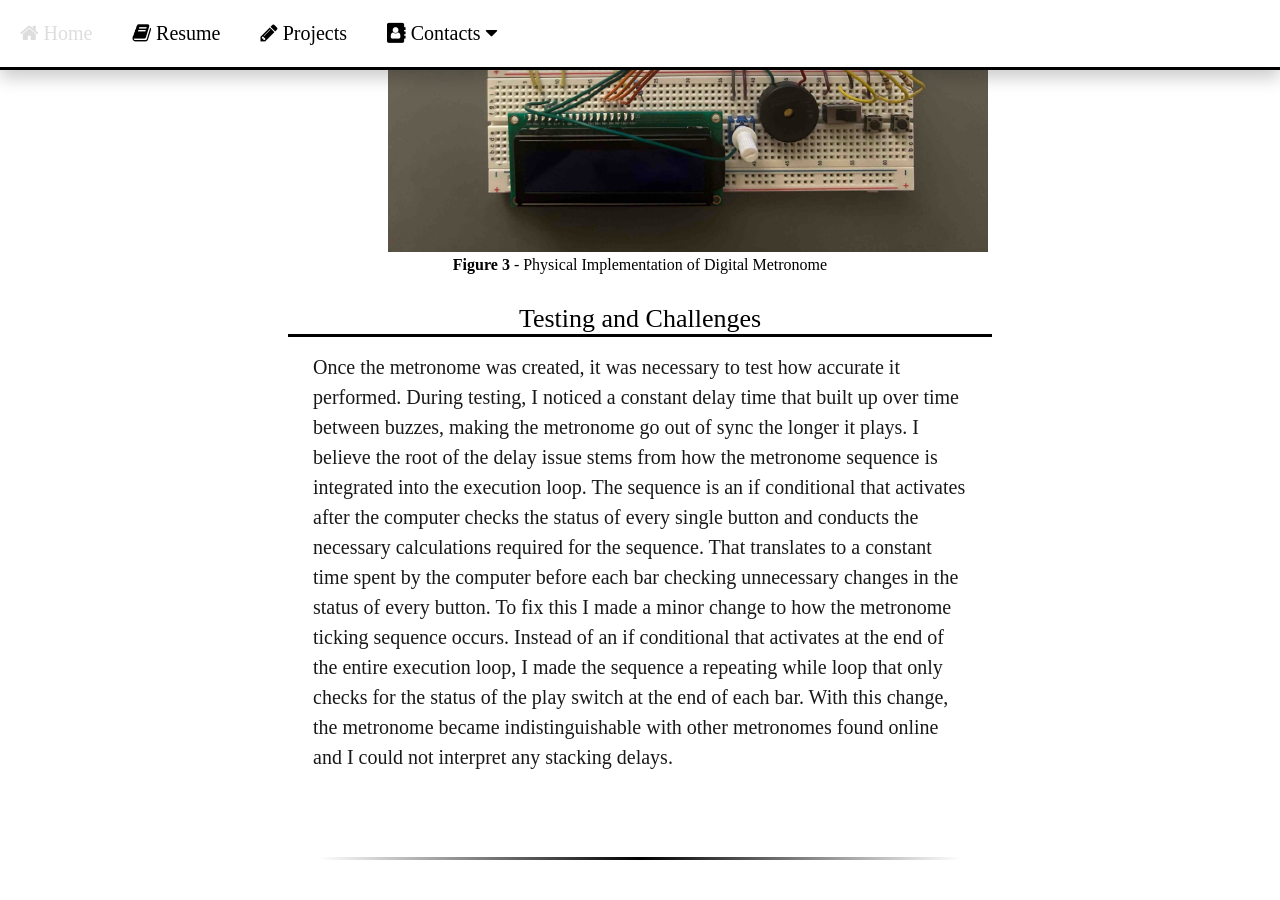
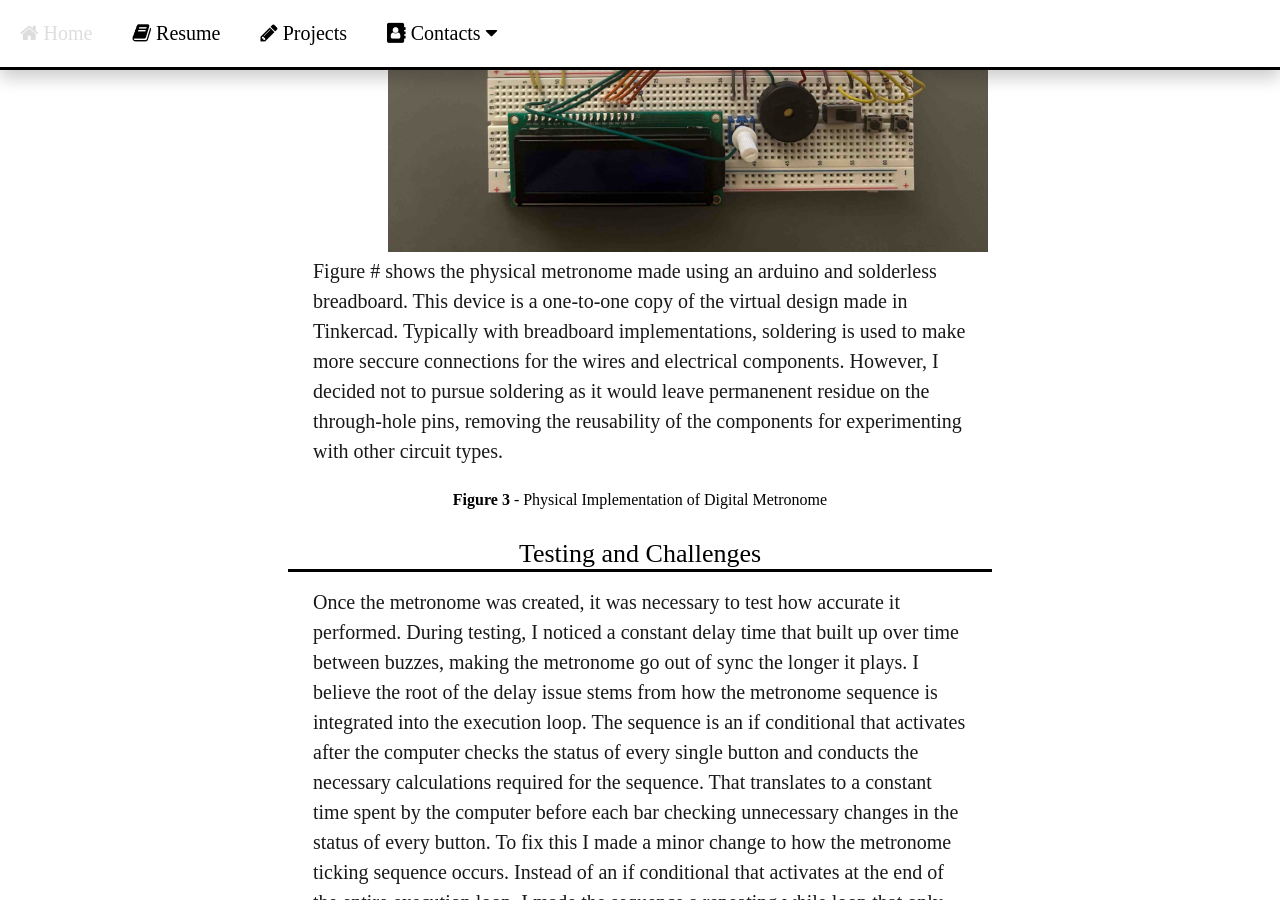
Before and after one commit to JacobHodgins/hodginsjacob, a Jekyll site: the page built from _posts/2023-07-13-digital-metronome.md, in a window 1280 px wide and 900 px high, scrolled down 3264 px. Built offline with Jekyll 4.4.1, drawn with Linux system fonts in a browser that asks for light colours.

Commit message:
Update 2023-07-13-digital-metronome.md

```diff
--- a/_posts/2023-07-13-digital-metronome.md
+++ b/_posts/2023-07-13-digital-metronome.md
@@ -42,6 +42,10 @@ date: 2023-12-27
   <div class="figure-name"><b>Figure 2</b> - Diagram of period and delay time</div>
   <div class="post-header">Physical Realization</div>
   <img class="post-image" src="{{ site.baseurl }}images/IMG_7962.JPG" alt="Physical Digital Metronome" width="600" length="600">
+  <div class="post-content">
+    <p>
+     Figure # shows the physical metronome made using an arduino and solderless breadboard. This device is a one-to-one copy of the virtual design made in Tinkercad. Typically with breadboard implementations, soldering is used to make more seccure connections for the wires and electrical components. However, I decided not to pursue soldering as it would leave permanenent residue on the through-hole pins, removing the reusability of the components for experimenting with other circuit types.
+    </p>
   <div class="figure-name"><b>Figure 3</b> - Physical Implementation of Digital Metronome</div>
   <div class="post-header">Testing and Challenges</div>
   <div class="post-content">
```
